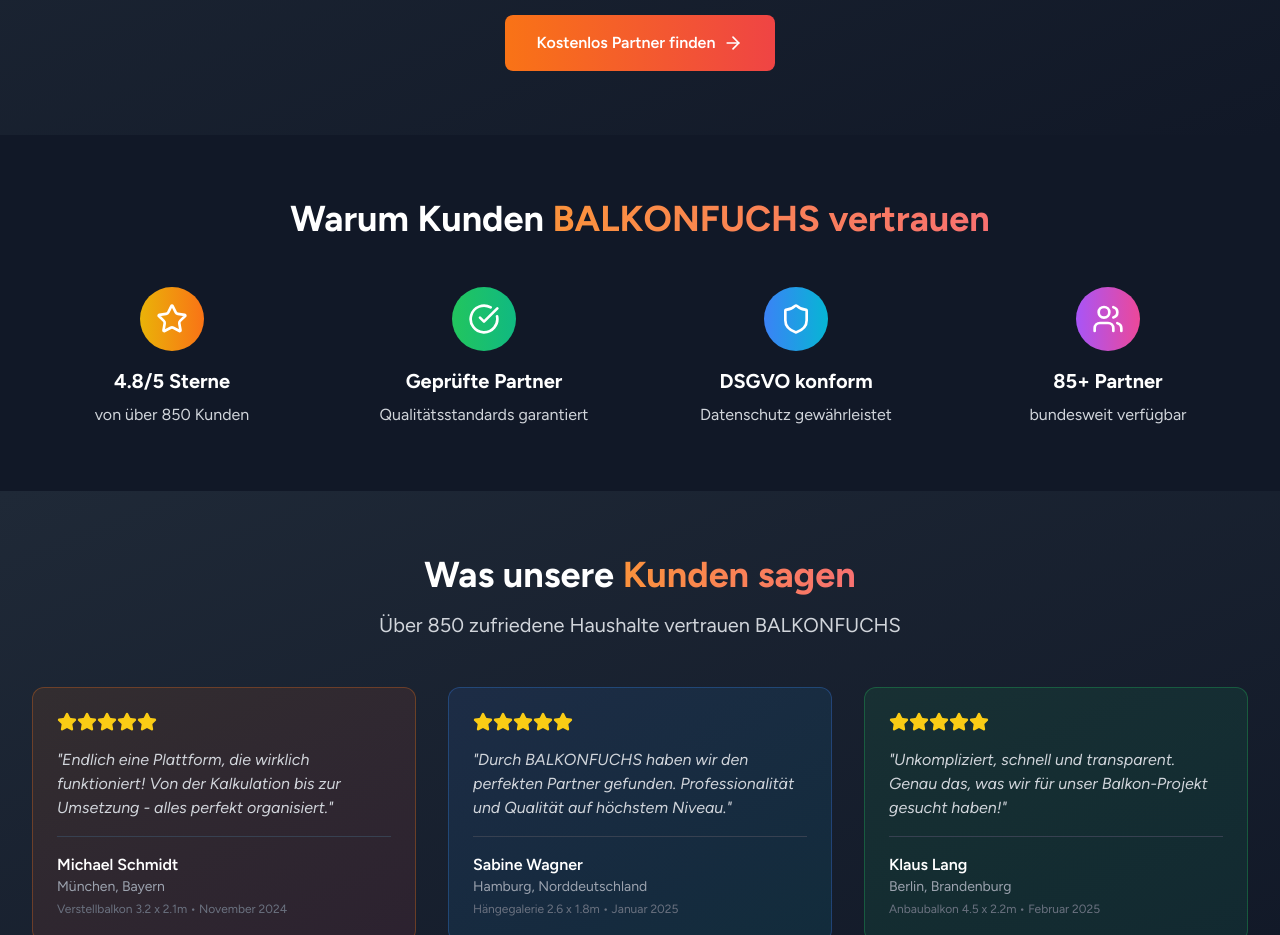
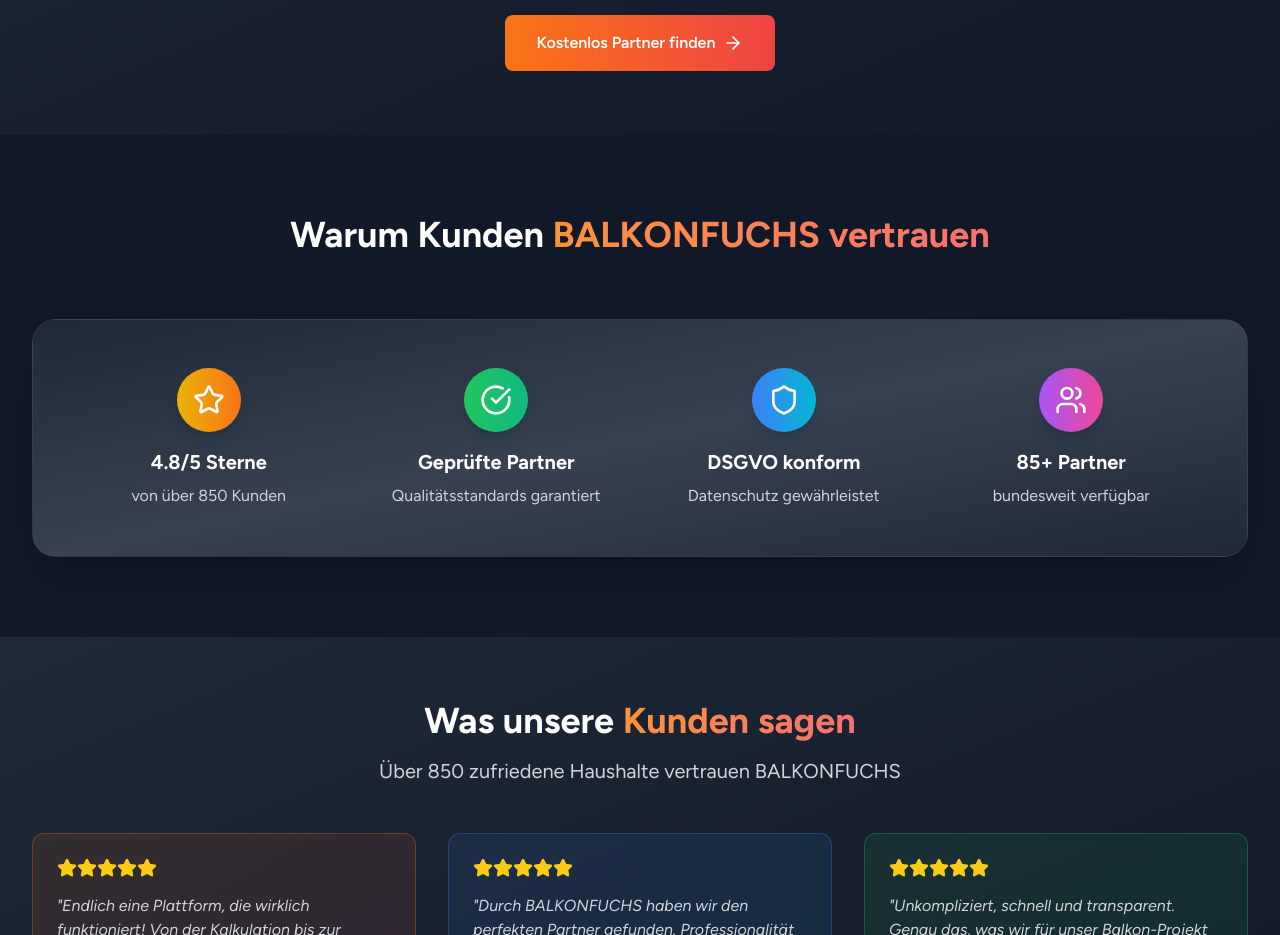
Before and after one commit to BALKONFUCHS/balkonfuchs-deployment, a Next.js app: page / in a window 1280 px wide. Shown: the part 3080-4015 px from the top of the page. Built offline with nearby package versions, Linux system fonts and the light colour scheme.

Commit message:
Improve visual distinction between sections: Add visual container with gradient background for trust section, increase spacing, and add shadows for better section separation

```diff
--- a/pages/startseite-farbtest.tsx
+++ b/pages/startseite-farbtest.tsx
@@ -471,43 +471,46 @@
           </div>
         </section>
 
-        {/* Why Customers Trust Section */}
-        <section className="py-16 bg-gray-900">
+        {/* Why Customers Trust Section - with visual container */}
+        <section className="py-20 bg-gray-900">
           <div className="max-w-7xl mx-auto px-4 sm:px-6 lg:px-8">
-            <div className="text-center mb-12">
+            <div className="text-center mb-16">
               <h2 className="text-3xl md:text-4xl font-bold text-white mb-4">
                 Warum Kunden <span className="text-transparent bg-clip-text bg-gradient-to-r from-orange-400 to-red-400">BALKONFUCHS vertrauen</span>
               </h2>
             </div>
 
+            {/* Visual Container with Gradient Background */}
+            <div className="bg-gradient-to-br from-gray-800 via-gray-700 to-gray-800 rounded-3xl p-12 border border-gray-600/30 shadow-2xl">
               <div className="grid md:grid-cols-4 gap-8">
                 <div className="text-center">
-                <div className="w-16 h-16 bg-gradient-to-r from-yellow-500 to-orange-500 rounded-full flex items-center justify-center mx-auto mb-4">
+                  <div className="w-16 h-16 bg-gradient-to-r from-yellow-500 to-orange-500 rounded-full flex items-center justify-center mx-auto mb-4 shadow-lg">
                     <Star className="w-8 h-8 text-white" />
                   </div>
                   <h3 className="text-xl font-bold text-white mb-2">4.8/5 Sterne</h3>
                   <p className="text-gray-300">von über 850 Kunden</p>
                 </div>
                 <div className="text-center">
-                <div className="w-16 h-16 bg-gradient-to-r from-green-500 to-emerald-500 rounded-full flex items-center justify-center mx-auto mb-4">
+                  <div className="w-16 h-16 bg-gradient-to-r from-green-500 to-emerald-500 rounded-full flex items-center justify-center mx-auto mb-4 shadow-lg">
                     <CheckCircle className="w-8 h-8 text-white" />
                   </div>
                   <h3 className="text-xl font-bold text-white mb-2">Geprüfte Partner</h3>
                   <p className="text-gray-300">Qualitätsstandards garantiert</p>
                 </div>
                 <div className="text-center">
-                <div className="w-16 h-16 bg-gradient-to-r from-blue-500 to-cyan-500 rounded-full flex items-center justify-center mx-auto mb-4">
+                  <div className="w-16 h-16 bg-gradient-to-r from-blue-500 to-cyan-500 rounded-full flex items-center justify-center mx-auto mb-4 shadow-lg">
                     <Shield className="w-8 h-8 text-white" />
                   </div>
                   <h3 className="text-xl font-bold text-white mb-2">DSGVO konform</h3>
                   <p className="text-gray-300">Datenschutz gewährleistet</p>
                 </div>
                 <div className="text-center">
-                <div className="w-16 h-16 bg-gradient-to-r from-purple-500 to-pink-500 rounded-full flex items-center justify-center mx-auto mb-4">
+                  <div className="w-16 h-16 bg-gradient-to-r from-purple-500 to-pink-500 rounded-full flex items-center justify-center mx-auto mb-4 shadow-lg">
                     <Users className="w-8 h-8 text-white" />
                   </div>
                   <h3 className="text-xl font-bold text-white mb-2">85+ Partner</h3>
                   <p className="text-gray-300">bundesweit verfügbar</p>
+                </div>
               </div>
             </div>
           </div>
```
Lines whose indentation alone changed are shown as unchanged.
